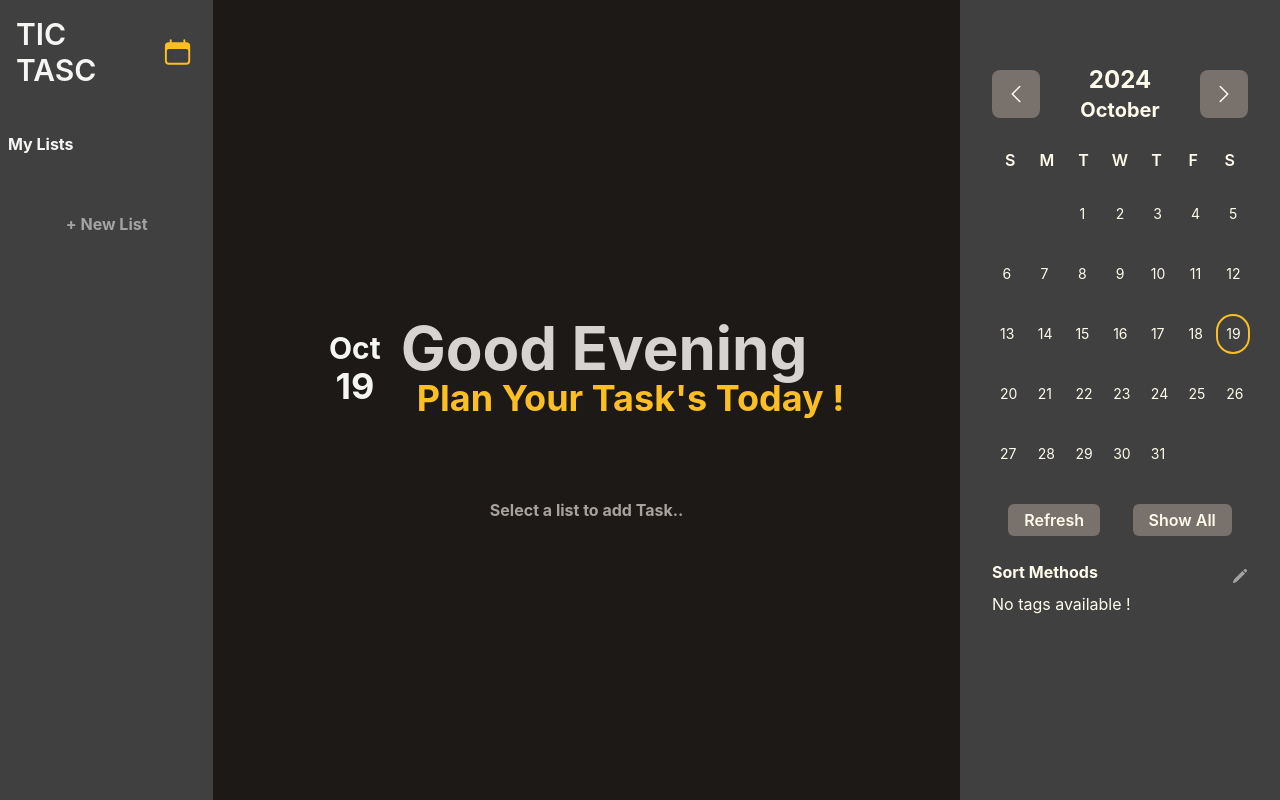
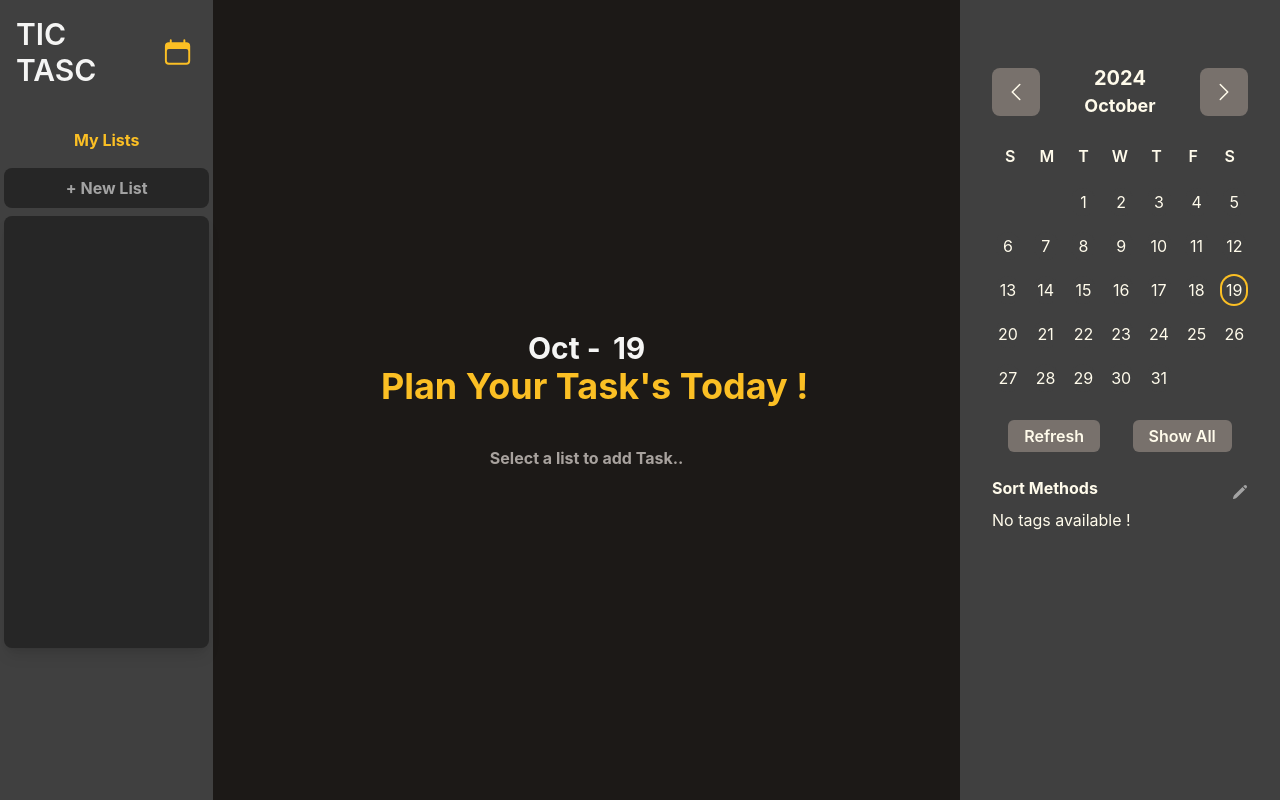
Before and after one commit to AJMALAJU3/React-ToDo-List, a React (Create React App) app: page / in a window 1280 px wide. Built offline with nearby package versions, Linux system fonts and the light colour scheme.

Commit message:
made responsive and ui changed for my list component

```diff
--- a/src/components/Calender.jsx
+++ b/src/components/Calender.jsx
@@ -95,32 +95,32 @@ const Calendar = ({ list, calendarSort, isSort, setTags, tg ,deleteListTag,selec
         <div className=''>
         <div className="flex justify-between items-center mb-4">
   <button onClick={handlePrevMonth} className="rounded-lg bg-stone-500 hover:bg-stone-600 p-2 md:p-3">
-              <ChevronLeftIcon className="w-6 h-6 text-amber-50" />
+    <ChevronLeftIcon className="w-5 h-5 md:w-6 md:h-6 text-amber-50" />
   </button>
   <span className="flex flex-col text-center">
-              <span className="text-amber-50 font-bold text-lg md:text-xl lg:text-2xl"> {year}</span>
-              <span className="text-amber-50 font-bold text-base md:text-lg lg:text-xl">
+    <span className="text-amber-50 font-bold text-sm md:text-lg lg:text-xl"> {year}</span>
+    <span className="text-amber-50 font-bold text-xs md:text-base lg:text-lg">
       {new Date(year, month).toLocaleString('default', { month: 'long' })}
     </span>
   </span>
   <button onClick={handleNextMonth} className="rounded-lg bg-stone-500 hover:bg-stone-600 p-2 md:p-3">
-              <ChevronRightIcon className="w-6 h-6 text-amber-50" />
+    <ChevronRightIcon className="w-5 h-5 md:w-6 md:h-6 text-amber-50" />
   </button>
 </div>
 
-          <div className="grid grid-cols-7 text-center font-semibold mb-2 text-amber-50">
-            <div className="p-2">S</div>
-            <div className="p-2">M</div>
-            <div className="p-2">T</div>
-            <div className="p-2">W</div>
-            <div className="p-2">T</div>
-            <div className="p-2">F</div>
-            <div className="p-2">S</div>
+<div className="grid grid-cols-7 text-center font-semibold mb-2 text-amber-50 text-xs md:text-sm lg:text-base">
+  <div className="p-1 md:p-2">S</div>
+  <div className="p-1 md:p-2">M</div>
+  <div className="p-1 md:p-2">T</div>
+  <div className="p-1 md:p-2">W</div>
+  <div className="p-1 md:p-2">T</div>
+  <div className="p-1 md:p-2">F</div>
+  <div className="p-1 md:p-2">S</div>
 </div>
 
-          <div className="grid grid-cols-7 gap-2">
+<div className="grid grid-cols-7 gap-1 md:gap-2">
   {Array.from({ length: firstDayIndex }, (_, index) => (
-              <div key={index} className="p-4 rounded-lg" />
+    <div key={index} className="p-2 md:p-4 rounded-lg" />
   ))}
 
   {days.map((day) => {
@@ -144,11 +144,10 @@ const Calendar = ({ list, calendarSort, isSort, setTags, tg ,deleteListTag,selec
           }
           return updatedDays;
         })}
-                  className={`p-2 my-2 rounded-full text-center text-amber-50 text-xs md:text-sm ${sortDay.includes(`${year}-${(month + 1).toString().padStart(2, '0')}-${day.toString().padStart(2, '0')}`) ?
+        className={` w-6 h-7 p-1 m-1 flex justify-center items-center rounded-full text-center text-amber-50 text-xs md:text-sm lg:text-base ${sortDay.includes(`${year}-${(month + 1).toString().padStart(2, '0')}-${day.toString().padStart(2, '0')}`) ?
             'bg-neutral-500 ring-2 ring-neutral-400' :
             getBgColor(taskCount)
           } ${isCurrentDay(day) ? 'ring-2 ring-amber-400' : ''}`}
-
       >
         {day}
       </div>
--- a/src/components/Mylist.jsx
+++ b/src/components/Mylist.jsx
@@ -82,12 +82,33 @@ function Mylist({ lists, selectAll, setLists, setListId, getMyLists }) {
                     <CalendarIcon className="w-10 h-10 text-amber-400 p-1" />
                 </div>
 
-                <div className="rounded-lg p-2 w-full max-w-md">
-                    <h1 className="font-bold text-1xl mb-4 text-stone-100">My Lists</h1>
+                <div className="rounded-lg p-1 w-full max-w-md">
+                    <h1 className="font-bold text-1xl mb-4 text-amber-400 text-center">My Lists</h1>
+                    {isEditing ? (
+                        <div className='mt-3 '>
+                            <input
+                                type="text"
+                                ref={inputRef}
+                                value={inputValue}
+                                onChange={handleInputChange}
+                                onKeyPress={handleKeyPress}
+                                placeholder="Add a new list..."
+                                className="border-none outline-none focus:outline-none focus:ring-0 bg-neutral-800 rounded-lg p-2 w-full mb-2 text-amber-50"
+                                onBlur={() => setIsEditing(false)}
+                            />
+                        </div>
+                    ) : (
+                        <div
+                            onClick={handleClickAddList}
+                            className="mt-4 text-center font-bold text-neutral-400 rounded-lg px-4 py-2 w-full bg-neutral-800 mb-2"
+                        >
+                            + New List
+                        </div>
+                    )}
                     <ul
                         id="taskList"
-                        className="space-y-1"
-                        style={{ maxHeight: '27em', overflowY: 'auto', paddingBottom: '1em', scrollbarWidth: 'none' }}
+                        className="space-y-1 p-1 py-2 bg-neutral-800 rounded-lg shadow-lg"
+                        style={{ height: '27em', overflowY: 'auto', paddingBottom: '1em', scrollbarWidth: 'none' }}
                     >
                         {lists.length > 0 ? (
                             lists.map((list) => (
@@ -114,27 +135,7 @@ function Mylist({ lists, selectAll, setLists, setListId, getMyLists }) {
                             null
                         )}
                     </ul>
-                    {isEditing ? (
-                        <div className='mt-3'>
-                            <input
-                                type="text"
-                                ref={inputRef}
-                                value={inputValue}
-                                onChange={handleInputChange}
-                                onKeyPress={handleKeyPress}
-                                placeholder="Add a new list..."
-                                className="border-none outline-none focus:outline-none focus:ring-0 bg-neutral-700 rounded-lg p-2 w-full pt-4 text-amber-50"
-                                onBlur={() => setIsEditing(false)}
-                            />
-                        </div>
-                    ) : (
-                        <div
-                            onClick={handleClickAddList}
-                            className="mt-4 text-center font-bold text-neutral-400 rounded-lg px-4 py-2 w-full"
-                        >
-                            + New List
-                        </div>
-                    )}
+
                 </div>
                 {isModalOpen && (
                     <Alert
--- a/src/components/Task.jsx
+++ b/src/components/Task.jsx
@@ -202,9 +202,9 @@ function Task(props) {
                       <span><input type="date" value={taskDate} onChange={(e) => setTaskDate(e.target.value)} className=" rounded-md bg-neutral-700 text-amber-50" /></span>
                     </div>
                     <div className='grid grid-cols-3'>
-                      <h1>Tags </h1>
+  <h1>Tags</h1>
   <span className='flex col-span-2'>
-                        {tg.length > 0 && (
+    {tg.length > 0 ? (
       tg.map(t => (
         <div className='p-1 text-center' key={t}>
           <p
@@ -215,15 +215,19 @@ function Task(props) {
                   : [...prevTaskTags, t]
               );
             }}
-                                className={`${taskTags.includes(t) ? 'bg-stone-400' : ''} px-1 rounded-md cursor-pointer`}>
+            className={`${
+              taskTags.includes(t) ? 'bg-stone-400' : ''
+            } px-1 rounded-md cursor-pointer`}>
             {t}
           </p>
         </div>
       ))
+    ) : (
+      <p className='text-yellow-600'>" Add tags to prioritise and sort easily "</p>
     )}
   </span>
+</div>
 
-                    </div>
                   </div>
                 )}
               </div>
@@ -419,26 +423,27 @@ function Task(props) {
     )
   } else {
     return (
-      <div className="md:col-span-7 flex flex-col items-center w-full justify-center">
-        <div className="p-10 pt-10 w-full flex items-center justify-center">
-          <h1 className="text-3xl font-bold text-stone-100 rounded-lg text-center mr-5">
-            <div className="flex flex-col items-center">
-              <span className="block text-3xl">{month}</span>
-              <span className="block text-4xl">{day}</span>
+
+      <div className="md:col-span-7 flex flex-col items-center w-full justify-center h-screen">
+        <div className=" flex flex-col items-center justify-center">
+          <h1 className="text-3xl font-bold text-stone-100 rounded-lg text-center">
+            <div className="flex space-x-3  items-center">
+              <span className="block text-3xl">{month} -</span>
+              <span className="block text-3xl">{day}</span>
             </div>
           </h1>
           <div className="">
+            {/* <div>
+              <h1 className="text-3xl font-bold text-stone-300 text-center">{greeting}</h1>
+            </div> */}
             <div>
-              <h1 className="text-6xl font-bold text-stone-300 ">{greeting}</h1>
-            </div>
-            <div>
-              <h1 className="text-4xl font-bold text-amber-400 ml-4">Plan Your Task's Today !</h1>
+              <h1 className="text-4xl font-bold text-amber-400 ml-4 text-center">Plan Your Task's Today !</h1>
             </div>
           </div>
         </div>
 
         <div className="mt-10">
-          <h1 className="font-bold text-stone-400">Select a list to add Task..</h1>
+          <h1 className="font-bold text-stone-400" onClick={()=>props.leftMenu()}>Select a list to add Task..</h1>
         </div>
       </div>
     )
--- a/src/components/Wrapper.js
+++ b/src/components/Wrapper.js
@@ -104,12 +104,15 @@ function Wrapper() {
         <>
             <div className='lg:hidden'>
                 <div className='w-full lg:hidden fixed top-0 left-0 bg-neutral-700 z-50 flex justify-between px-2'>
-                    <div className="flex justify-start items-center space-x-2 p-1 h-14">
-
+                    <div className="flex justify-start items-center space-x-2 p-1 h-14 "  onClick={leftMenu}>
                         <CalendarIcon
                             className="w-10 h-10 text-amber-400 p-1 cursor-pointer"
-                            onClick={leftMenu}
+
                         />
+                    <h1 className={`font-bold text-stone-100 duration-150 transition-all  text-lg md:text-2xl lg:text-3xl rounded-lg ${isLeftMenuOpen ? 'opacity-100' : 'translate-x-[-2rem] opacity-0'}`}>
+                        TIC TASC
+                    </h1>
+
                     </div>
                     <div className="flex items-center space-x-2 ">
                         <ArrowsUpDownIcon className="w-10 h-10 text-stone-400 p-1 cursor-pointer"
@@ -143,7 +146,7 @@ function Wrapper() {
             {isSorting ? (
                 <SortedData date={sortDate} tag={sortTag} selectAll={selectAll} listId={listId} tg={tags} />
             ) : (
-                <Task listId={listId} taskUpdate={listUpdated} tg={tags} />
+                <Task listId={listId} taskUpdate={listUpdated} tg={tags} leftMenu={leftMenu}/>
             )}
 
 
```
Lines whose indentation alone changed are shown as unchanged.
